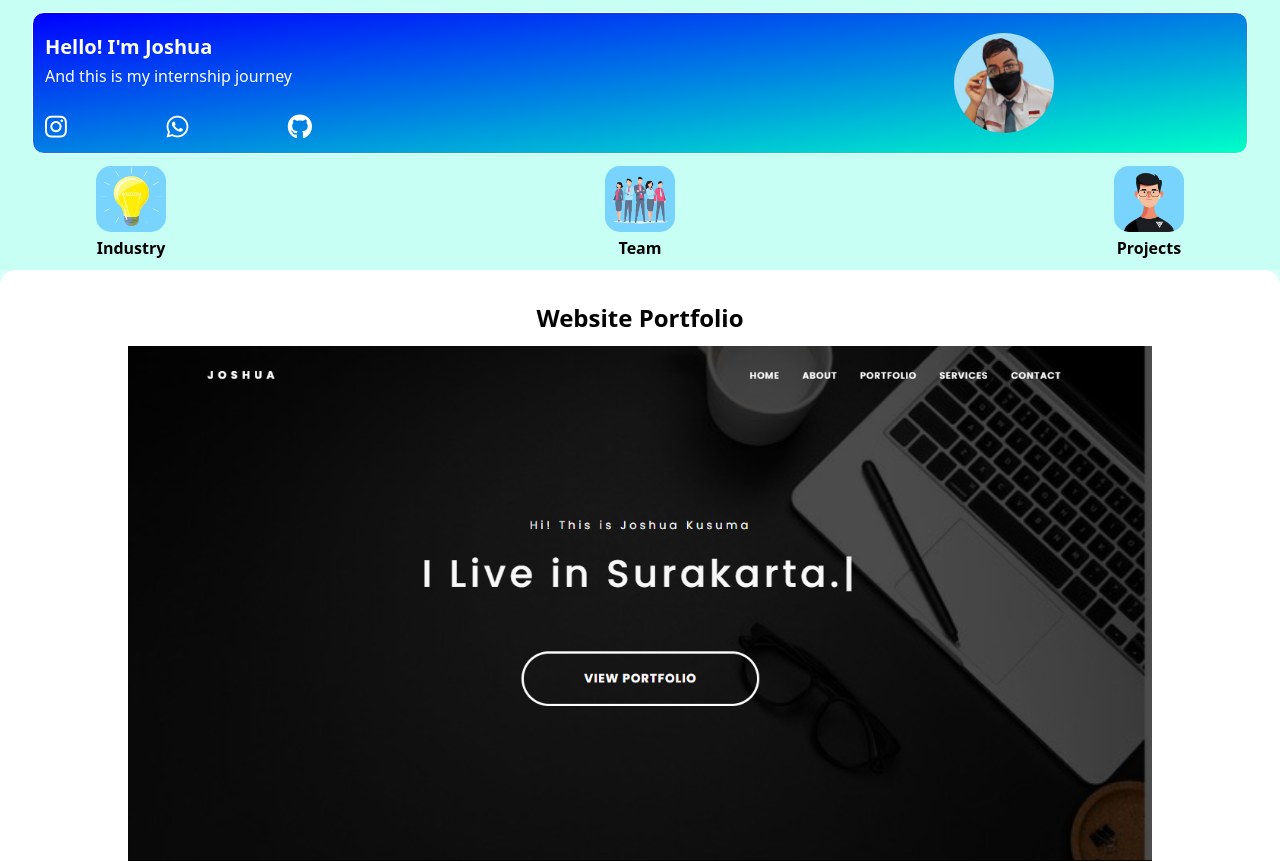
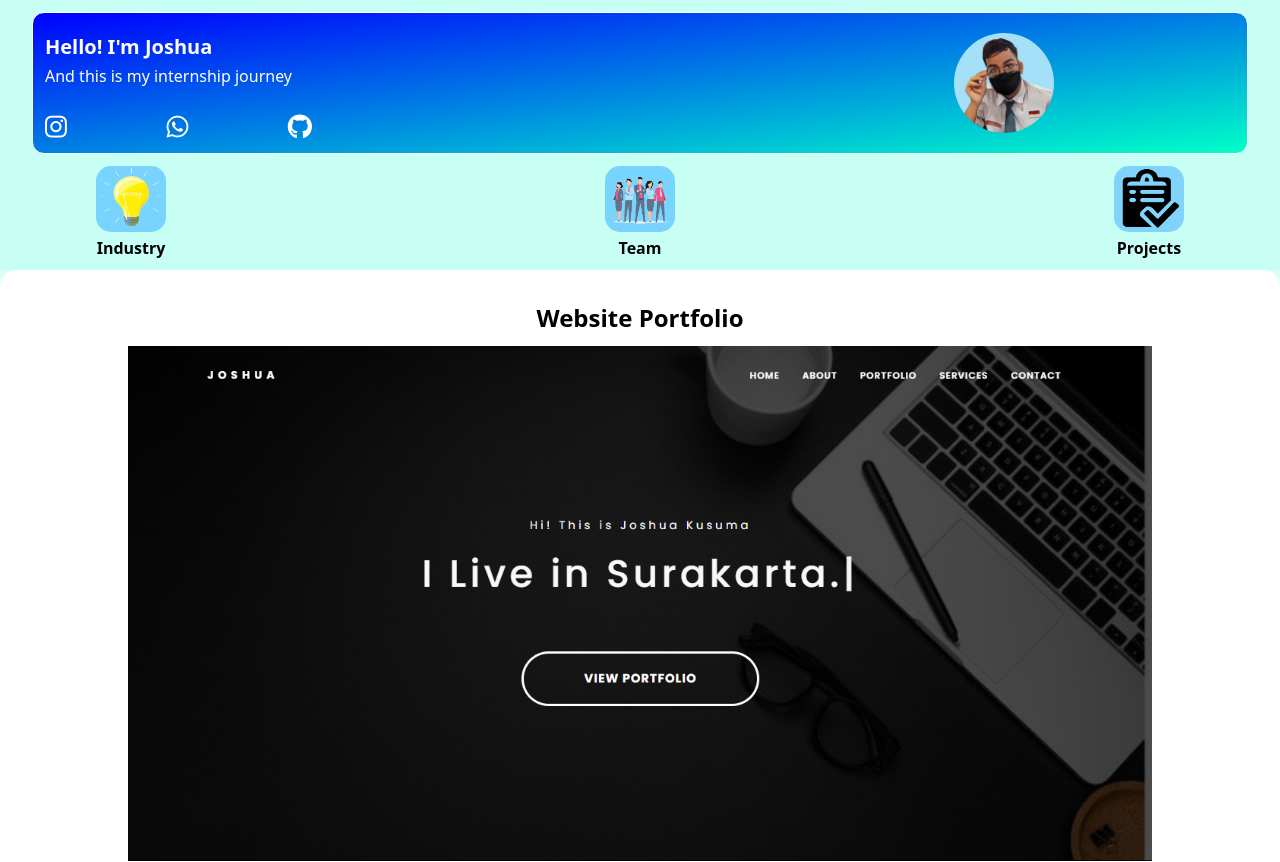
Before and after one commit to Josh682/recap-pkl, a Svelte app: page / in a window 1280 px wide. Shown: the top 862 px of the page. Built offline with nearby package versions, Linux system fonts and the light colour scheme.

Commit message:
change project image

```diff
--- a/src/routes/index.svelte
+++ b/src/routes/index.svelte
@@ -7,7 +7,7 @@
     import Team from '../components/teamProfile.svelte'
 
     import hero from '../assets/hero.jpeg'
-    import profile from '../assets/profile.png'
+    import projects from '../assets/projects.png'
     import teams from '../assets/teams.png'
     import ajak from '../assets/ajakonline-logo.png'
     import jojo from '../assets/jojo.jpeg'
@@ -87,7 +87,7 @@ openTab('project');
             </button>
             <button id="tab3" on:click={()=> openTab('project')}>
                 <Grid>
-                    <img src="{profile}" alt="" class="rounded-[15px] w-[70px] h-[66px]">
+                    <img src="{projects}" alt="" class="rounded-[15px] w-[70px] h-[66px]">
                     <Label>Projects</Label>
                 </Grid>
             </button>
```
Also changed, not shown: src/assets/projects.png (added).
